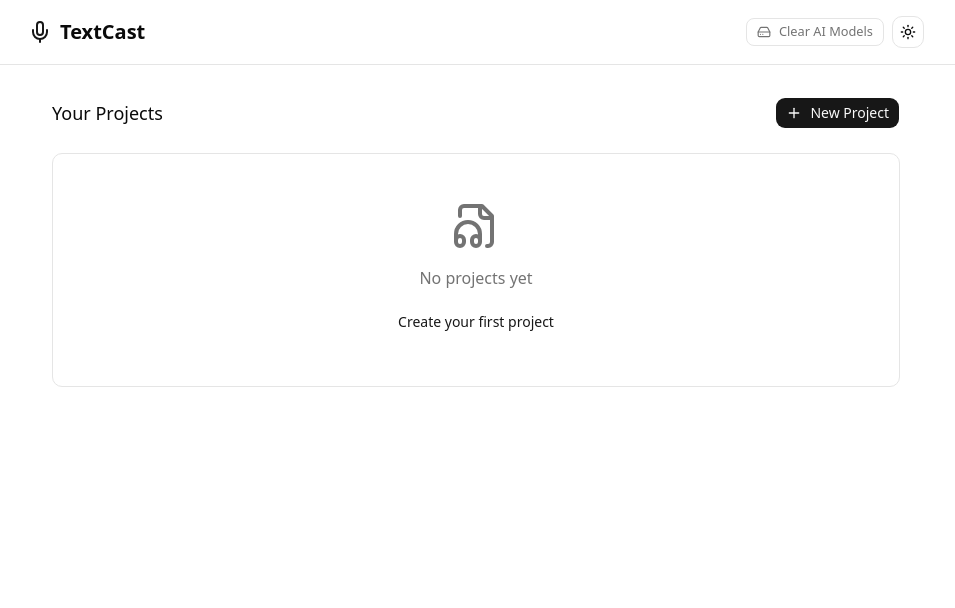
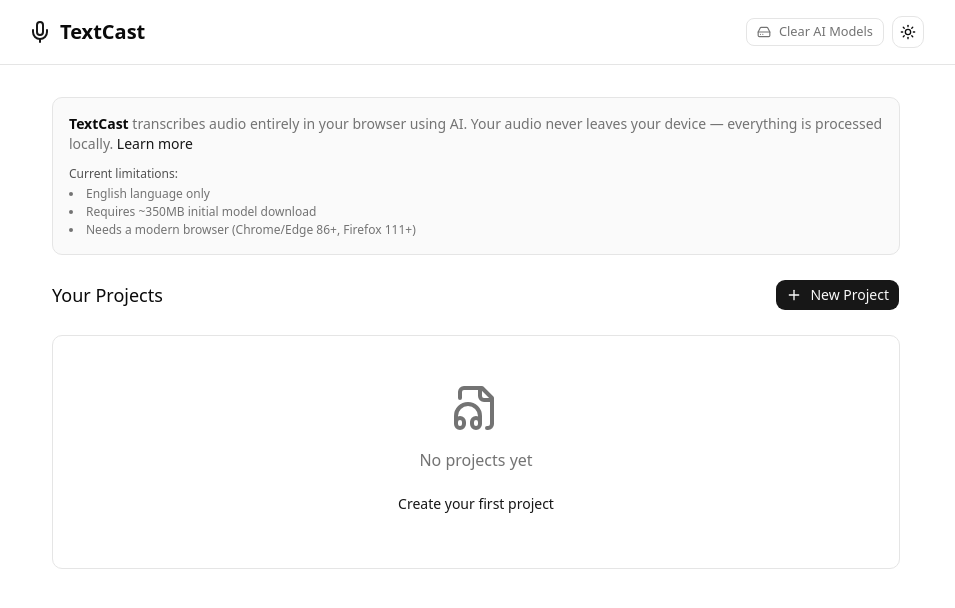
Before and after one commit to sirmews/textcast, a React (Vite) app: page / in a window 1280 px wide. Shown: the top 608 px of the page, without its empty margins (164-1119 px from the left). Built offline with nearby package versions, Linux system fonts and the light colour scheme; what @huggingface/transformers would draw is missing.

Commit message:
Add homepage callout with project info and limitations

```diff
--- a/src/App.tsx
+++ b/src/App.tsx
@@ -1,5 +1,5 @@
 import { FileAudio, HardDrive, Mic, Plus } from "lucide-react";
-import { useEffect, useState } from "react";
+import { useCallback, useEffect, useState } from "react";
 import { Button } from "@/components/ui/button";
 import { storage } from "@/lib/storage";
 import { ModeToggle } from "./components/mode-toggle";
@@ -20,14 +20,14 @@
   const [view, setView] = useState<"list" | "editor">("list");
   const [isClearing, setIsClearing] = useState(false);
 
+  const loadProjects = useCallback(async () => {
+    const projectList = await getProjects();
+    setProjects(projectList);
+  }, []);
+
   useEffect(() => {
     loadProjects();
   }, [loadProjects]);
-
-  async function loadProjects() {
-    const projectList = await getProjects();
-    setProjects(projectList);
-  }
 
   async function handleNewProject() {
     const name = `Project ${projects.length + 1}`;
@@ -139,6 +139,33 @@
       <main className="max-w-4xl mx-auto px-6 py-8">
         {view === "list" ? (
           <div>
+            <div className="mb-6 p-4 bg-muted/50 border border-border rounded-lg">
+              <p className="text-sm text-muted-foreground mb-3">
+                <strong className="text-foreground">TextCast</strong>{" "}
+                transcribes audio entirely in your browser using AI. Your audio
+                never leaves your device — everything is processed locally.{" "}
+                <a
+                  href="https://perfectlycromulent.dev"
+                  target="_blank"
+                  rel="noopener noreferrer"
+                  className="text-primary hover:underline"
+                >
+                  Learn more
+                </a>
+              </p>
+              <div className="text-xs text-muted-foreground">
+                <p className="font-medium text-foreground/70 mb-1">
+                  Current limitations:
+                </p>
+                <ul className="list-disc list-inside space-y-0.5">
+                  <li>English language only</li>
+                  <li>Requires ~350MB initial model download</li>
+                  <li>
+                    Needs a modern browser (Chrome/Edge 86+, Firefox 111+)
+                  </li>
+                </ul>
+              </div>
+            </div>
             <div className="flex items-center justify-between mb-6">
               <h2 className="text-lg font-medium">Your Projects</h2>
               <Button
```
